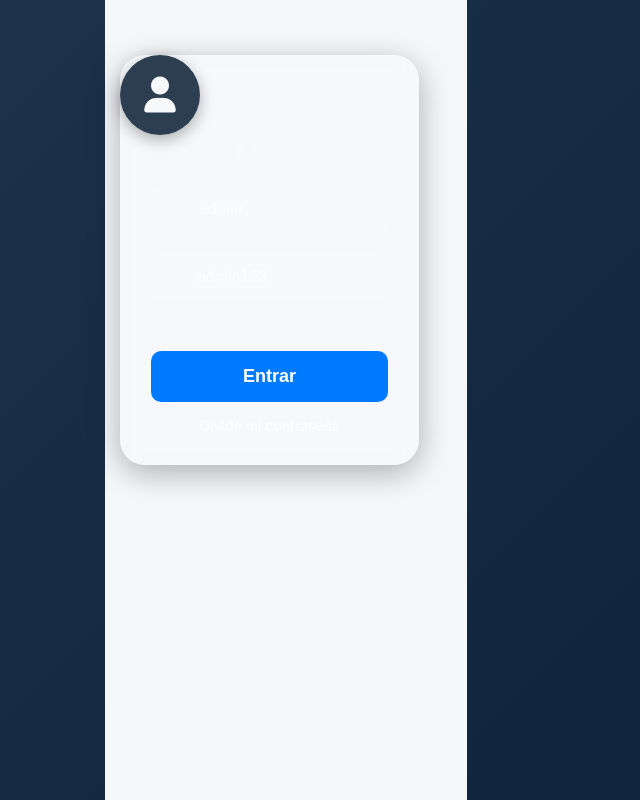
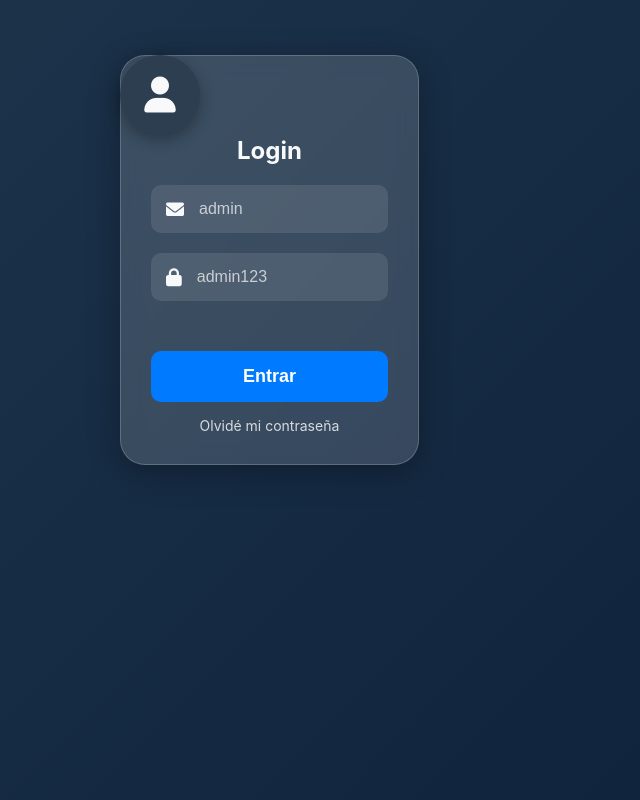
Before and after one commit to devMilo031/app-mobile-formulacion, a Flask app: page /login in a window 1280 px wide. Shown: the whole page, without its empty margins (354-994 px from the left). Run offline with Flask 3, Linux system fonts and the light colour scheme.

Commit message:
css style

```diff
--- a/static/css/style.css
+++ b/static/css/style.css
@@ -2,7 +2,7 @@
 *{box-sizing:border-box}
 html{background-color: #000;}
 body{margin:0;font-family:Inter,Roboto,Arial,sans-serif;background:var(--bg);color:#111827}
-.layout{display:flex;min-height:100vh;max-width:425px;background:var(--bg);}
+.layout{display:flex;min-height:100vh;max-width:425px;}
 .sidebar{width:280px;background:#0f2740;color:#fff;padding:24px 18px;transition:transform 0.3s ease;position:fixed;left:0;top:0;bottom:0;z-index:1000}
 .sidebar.hidden{transform:translateX(-100%)}
 .brand{font-weight:700;font-size:20px;margin-bottom:18px}
```
